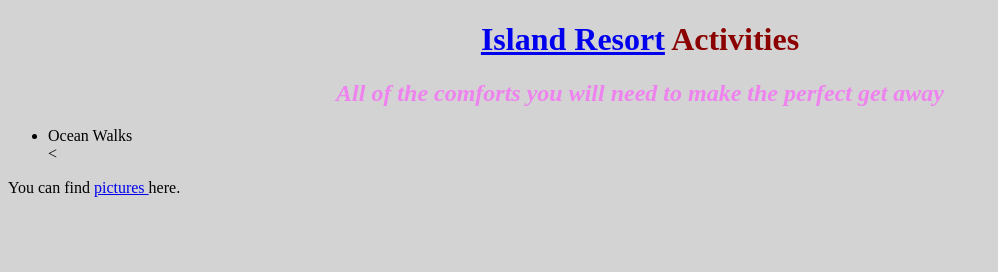
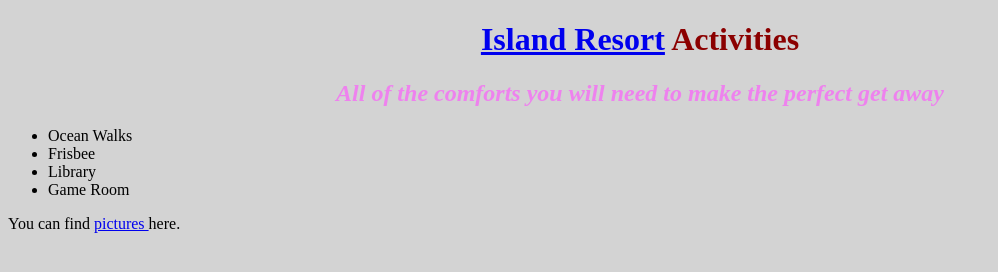
Before and after one commit to Achiotti/Island-Resort, a plain HTML site: page activities.html in a window 1280 px wide. Shown: the whole page, without its empty margins (0-998 px from the left). Drawn offline with Linux system fonts and the light colour scheme.

Commit message:
show updated list of activities

```diff
--- a/activities.html
+++ b/activities.html
@@ -9,7 +9,9 @@
         <h2>All of the comforts you will need to make the perfect get away</h2>
         <ul>
             <li>Ocean Walks</li>
-            <
+            <li>Frisbee</li>
+            <li>Library</li>
+            <li>Game Room</li>
         </ul>
         <p>You can find <a href="pictures.html">pictures </a>here.</p>
 
```
